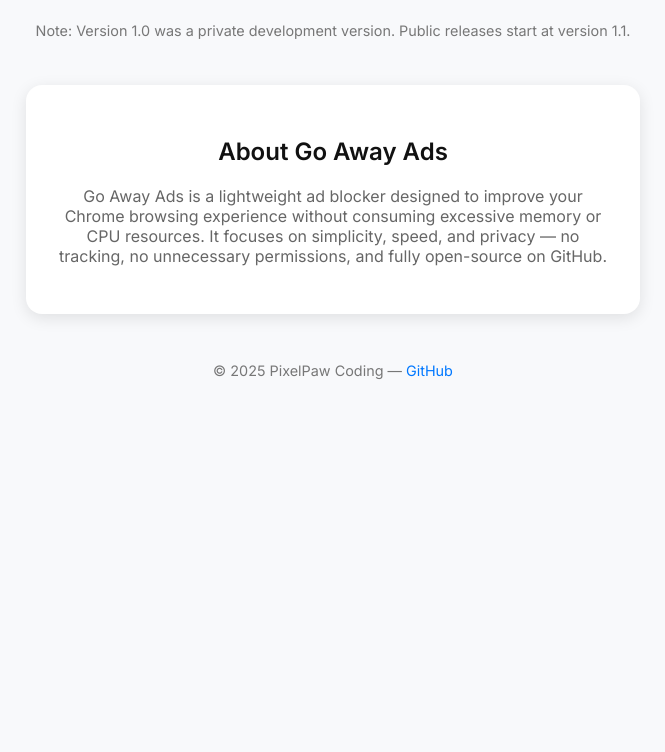
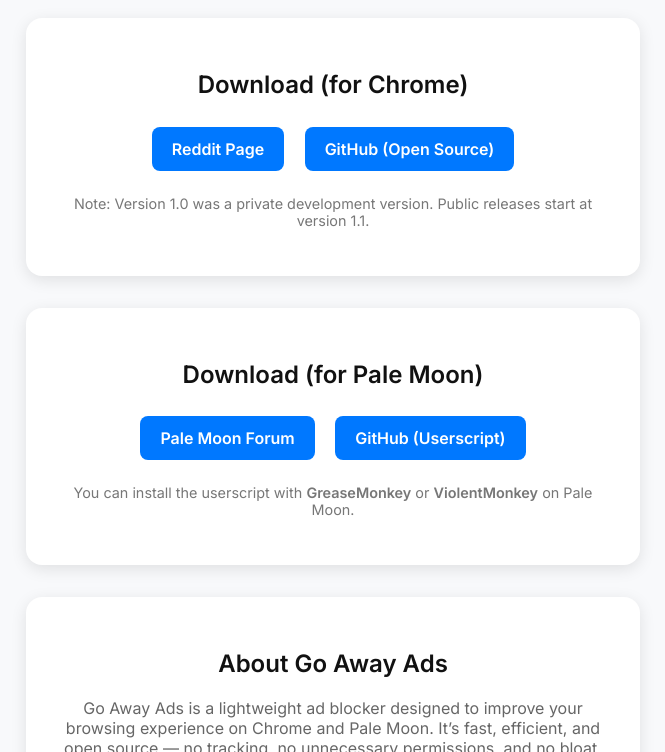
Before and after one commit to PixelPaw-Coding/Go-Away-Ads, a browser extension: page index.html in a window 1280 px wide. Shown: the part 146-898 px from the top of the page, without its empty margins (307-972 px from the left). Before the commit the page ends 800 px from the top, so only its background shows below. Drawn offline with Linux system fonts and the light colour scheme.

Commit message:
Update index.html

```diff
--- a/index.html
+++ b/index.html
@@ -3,7 +3,7 @@
 <head>
 <meta charset="UTF-8">
 <meta name="viewport" content="width=device-width, initial-scale=1.0">
-<title>Go Away Ads — Lightweight Ad Blocker for Chrome</title>
+<title>Go Away Ads — Lightweight Ad Blocker for Chrome & Pale Moon</title>
 <link href="https://fonts.googleapis.com/css2?family=Inter:wght@400;600&display=swap" rel="stylesheet">
 <style>
   :root {
@@ -70,6 +70,14 @@
     text-align: center;
   }
 </style>
+</head>
+<body>
+
+  <h1>Go Away Ads</h1>
+  <p>Lightweight Ad Blocker for Chrome & Pale Moon</p>
+
+  <div class="card">
+    <h2>Download (for Chrome)</h2>
     <a href="https://www.reddit.com/r/chrome_extensions/comments/1oex3yi/go_away_ads_lightweight_ad_blocker_for_chrome/" class="btn">Reddit Page</a>
     <a href="https://github.com/PixelPaw-Coding/go-away-ads/releases" class="btn">GitHub (Open Source)</a>
     <p style="margin-top: 1rem; color: #777; font-size: 0.9rem;">
@@ -78,11 +86,19 @@
   </div>
 
   <div class="card">
+    <h2>Download (for Pale Moon)</h2>
+    <a href="https://forum.palemoon.org/viewtopic.php?t=XXXXXX" class="btn">Pale Moon Forum</a>
+    <a href="https://github.com/PixelPaw-Coding/go-away-ads-userscript/releases" class="btn">GitHub (Userscript)</a>
+    <p style="margin-top: 1rem; color: #777; font-size: 0.9rem;">
+      You can install the userscript with <strong>GreaseMonkey</strong> or <strong>ViolentMonkey</strong> on Pale Moon.
+    </p>
+  </div>
+
+  <div class="card">
     <h2>About Go Away Ads</h2>
     <p>
-      Go Away Ads is a lightweight ad blocker designed to improve your Chrome browsing experience
-      without consuming excessive memory or CPU resources. It focuses on simplicity, speed, and
-      privacy — no tracking, no unnecessary permissions, and fully open-source on GitHub.
+      Go Away Ads is a lightweight ad blocker designed to improve your browsing experience on Chrome and Pale Moon.
+      It’s fast, efficient, and open source — no tracking, no unnecessary permissions, and no bloat.
     </p>
   </div>
 
```
